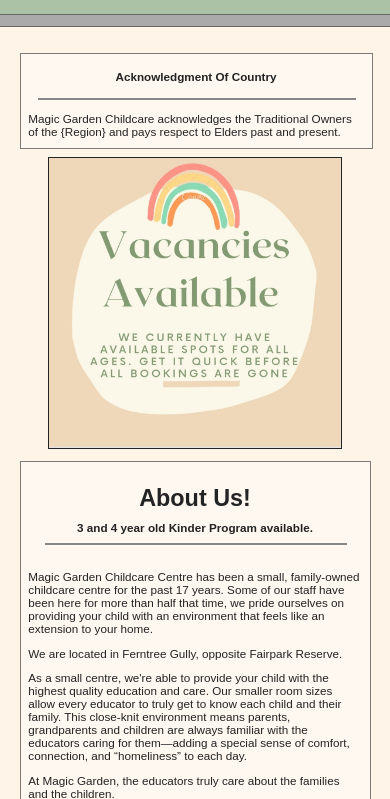
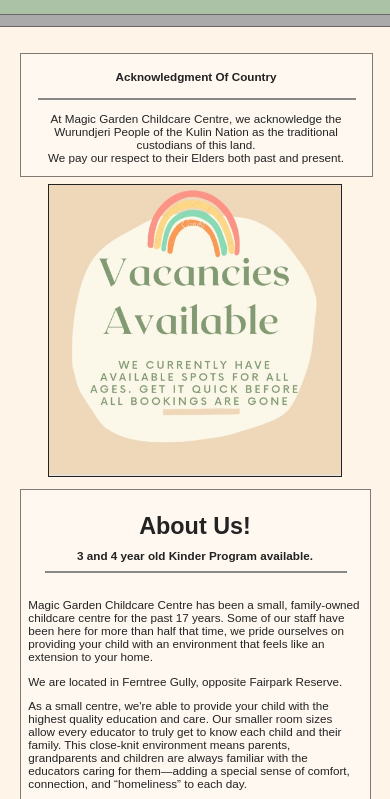
Before and after one commit to MagicGarden123/MagicGardenChildcare.github.io, a plain HTML site: page home.html in a window 390 px wide. Shown: the part 45-844 px from the top of the page. Drawn offline with Linux system fonts and the light colour scheme.

Commit message:
Finalized acknowledgement of country. Added webpage icon.

```diff
--- a/assets/css/home.css
+++ b/assets/css/home.css
@@ -29,6 +29,17 @@
 .rooms {
     display: grid;
     grid-template-columns: 33% 33% 33%;
+}
+
+.AOC img {
+    border: 0.15vw solid #807a74;
+    margin-left: 5%;
+    width: 90%;
+    min-width: 330px;
+}
+
+.AOC-text {
+    display: none;
 }
 
 /*----------------------------------------*/
@@ -136,6 +147,26 @@
         grid-template-rows: 50% 50%;
     }
 
+    .AOC img {
+        display: none;
+    }
+
+    .AOC-text {
+        display: block;
+        background-color: #fff8f0;
+        border: 0.15vw solid #807a74;
+        margin-left: 5%;
+        margin-right: 5%;
+        margin-bottom: 2vw;
+        width: 90%;
+    }
+
+    .AOC-text p {
+        text-align: center;
+        padding-left: 2vw;
+        padding-right: 2vw;
+    }
+
     /*--------------------------------*/
 
     #outsideButton {
--- a/assets/css/main.css
+++ b/assets/css/main.css
@@ -81,21 +81,6 @@ h1, h2, h3, h4, h5, h6 {
     line-height: 5px;
 }
 
-.WTC {
-    background-color: #fff8f0;
-    border: 0.15vw solid #807a74;
-    margin-left: 5%;
-    margin-right: 5%;
-    width: 90%;
-    min-width: 330px;
-    height: 20em;
-}
-
-.WTC p {
-    padding-left: 0.5vw;
-    padding-right: 0.5vw;
-}
-
 /*----------------------------------------*/
 
 .link {
@@ -156,17 +141,6 @@ h1, h2, h3, h4, h5, h6 {
         padding-left: 2vw;
     }
 
-    .WTC {
-        min-width: 0px;
-        height: 8em;
-        margin-bottom: 2vw;
-    }
-
-    .WTC p {
-        padding-left: 2vw;
-        padding-right: 2vw;
-    }
-
     /*--------------------------------*/
 }
 
--- a/home.html
+++ b/home.html
@@ -3,6 +3,7 @@
 <head>
     <meta name="viewport" content="width=device-width, initial-scale=1.0">
     <title>Magic Garden Childcare</title>
+    <link rel="icon" type="image/x-icon" href="assets/images/logo.ico" />
     <link rel="stylesheet" href="assets/css/main.css" />
     <link rel="stylesheet" href="assets/css/home.css" />
 </head>
@@ -14,12 +15,17 @@
     <div class="line-seperator"></div><br /><br />
 
     <div class="grid-container">
-        <div class="WTC">
-            <h4>Acknowledgment Of Country</h4>
+        <div class="AOC">
+            <img src="assets/images/acknowledgement_of_country.png" />
 
-            <div class="text-seperator"></div>
+            <div class="AOC-text">
+                <h4>Acknowledgment Of Country</h4>
 
-            <p>Magic Garden Childcare acknowledges the Traditional Owners of the {Region} and pays respect to Elders past and present.</p>
+                <div class="text-seperator"></div>
+
+                <p>At Magic Garden Childcare Centre, we acknowledge the Wurundjeri People of the Kulin Nation as the traditional custodians of this land.
+                <br />We pay our respect to their Elders both past and present.</p>
+            </div>
         </div>
 
         <div class="content">
@@ -52,7 +58,7 @@
 
                     <p>At Magic Garden, the educators truly care about the families and the children.</p>
 
-                    <br /><a class="link" href="info.html">Our Philosophy.</a>
+                    <br /><a class="link" href="info.html">Our Philosophy...</a>
                 </div>
 
                 <div class="column-seperator"><div></div></div>
```
Also changed, not shown: babiesRoom.html (+1 -0 lines), info.html (+1 -0 lines), kinderRoom.html (+1 -0 lines), outside.html (+1 -0 lines), toddlerRoom.html (+1 -0 lines), assets/images/acknowledgement_of_country.png (added), assets/images/logo.ico (added), assets/images/logo.png (added), assets/images/original/acknowledgement_of_country.png (added), assets/images/original/logo.png (added).
